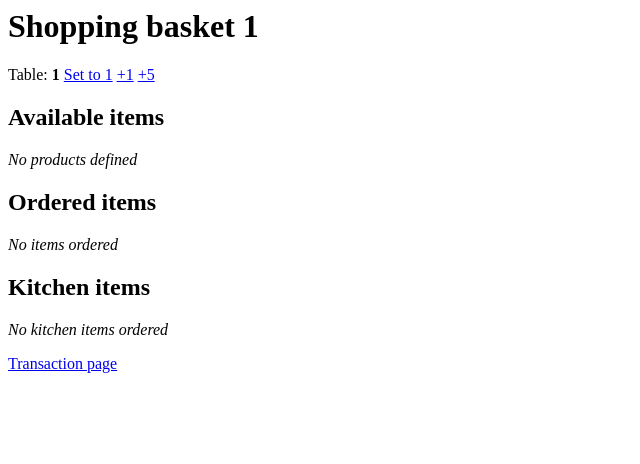
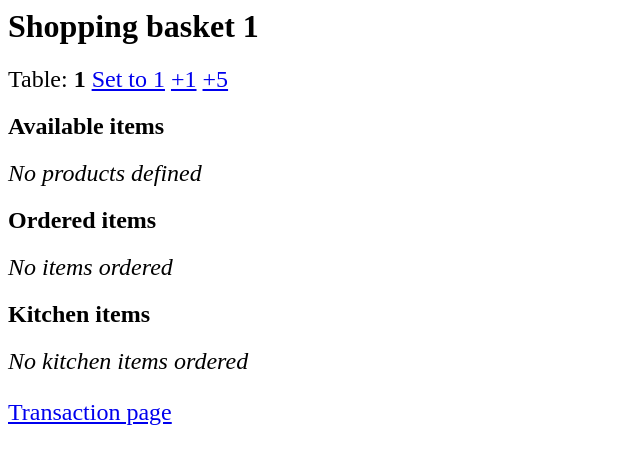
Before and after one commit to truestevie/mopos2, a Django app: page /pos/ in a window 1280 px wide. Shown: the top 464 px of the page, without its empty margins (0-640 px from the left). Run offline with Django 3.2, Linux system fonts and the light colour scheme; the visitor is signed in with stand-in values (Sample User, id 1); data comes from the database, SQL or seed files in the repository; data that the repository does not hold is empty.

Commit message:
Adding very basic text size settings (CSS).

```diff
--- a/pos/templates/pos/basket.html
+++ b/pos/templates/pos/basket.html
@@ -11,6 +11,9 @@ table, td, th {
 }
 td, th {
     padding: 3px;
+}
+p, div, table, td, th {
+    font-size: x-large;
 }
 </style>
 </head>
--- a/pos/templates/pos/transaction.html
+++ b/pos/templates/pos/transaction.html
@@ -11,6 +11,9 @@ table, td, th {
 }
 td, th {
     padding: 3px;
+}
+p, div, table, td, th {
+    font-size: x-large;
 }
 </style>
 </head>
```
